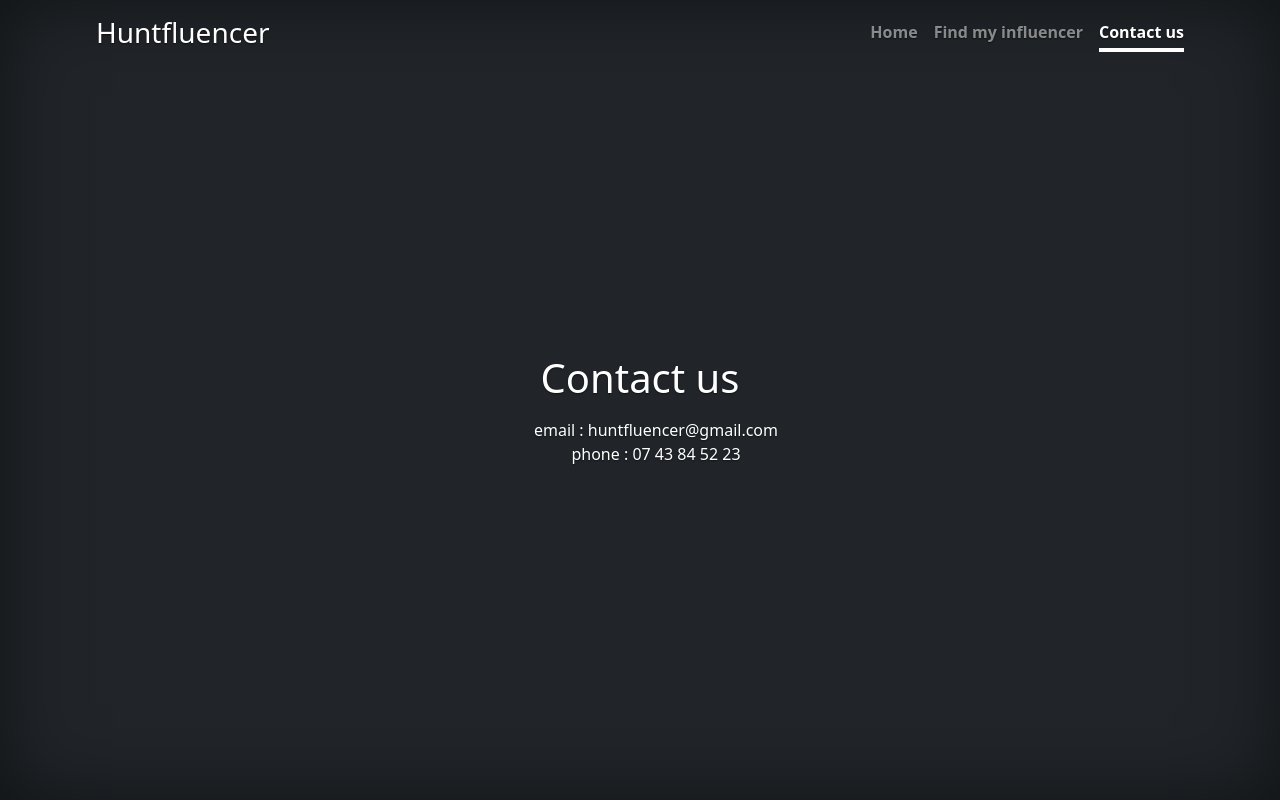
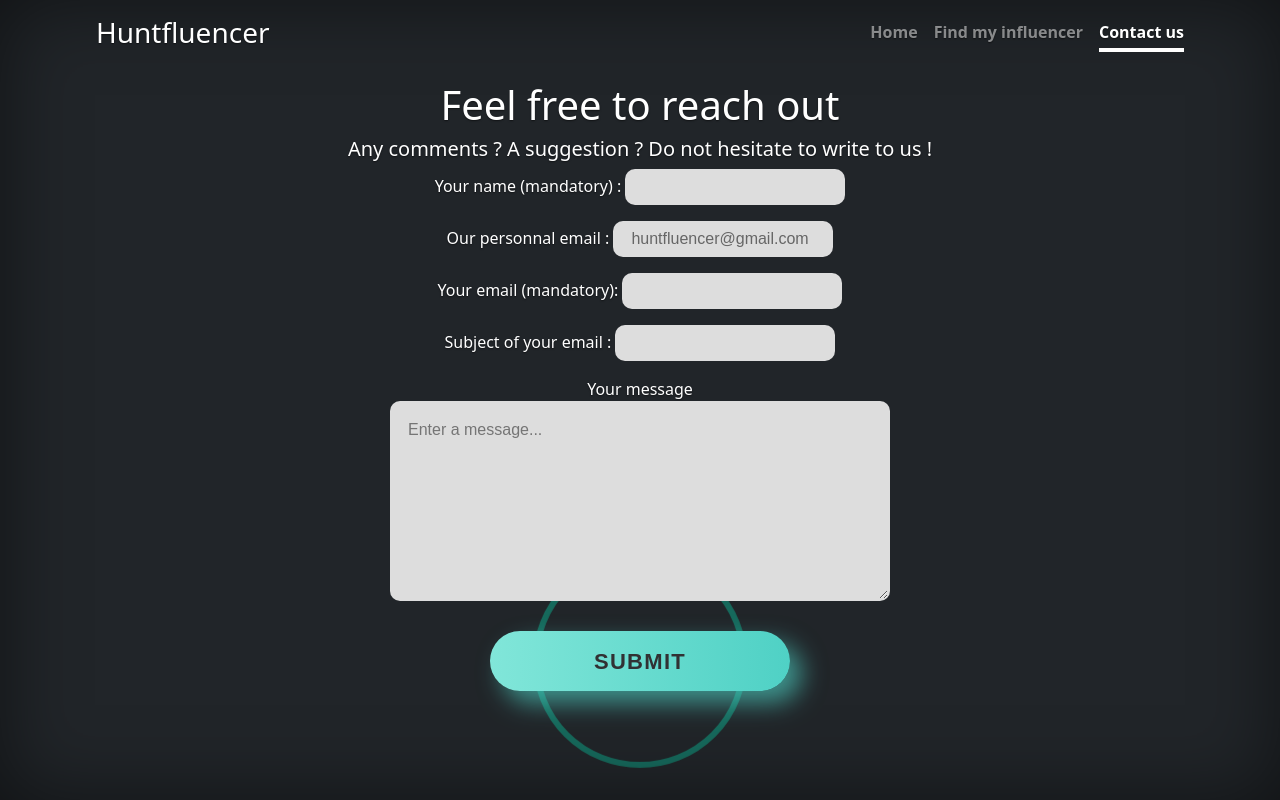
Before and after one commit to layiane/huntfluencer, a Django app: page /contact in a window 1280 px wide. Run offline with Django 4.2, Linux system fonts and the light colour scheme; some libraries are stand-ins or nearby versions.

Commit message:
add patches css

```diff
--- a/huntfluencer/polls/templates/contact.html
+++ b/huntfluencer/polls/templates/contact.html
@@ -1,5 +1,6 @@
 <!doctype html>
 <html lang="en" class="h-100">
+
 <head>
   <meta charset="utf-8">
   <meta name="viewport" content="width=device-width, initial-scale=1">
@@ -25,10 +26,67 @@
       user-select: none;
     }
 
+    .textarea {
+      background-color: #dddddd;
+      color: #666666;
+      padding: 1em;
+      border-radius: 10px;
+      border: 2px solid transparent;
+      outline: none;
+      font-family: "Heebo", sans-serif;
+      font-weight: 500;
+      font-size: 16px;
+      line-height: 1.4;
+      width: 500px;
+      height: 200px;
+      transition: all 0.2s;
+    }
+
+    .textarea:hover {
+      cursor: pointer;
+      background-color: #eeeeee;
+    }
+
+    .textarea:focus {
+      cursor: text;
+      color: #333333;
+      background-color: white;
+      border-color: #333333;
+    }
+
     @media (min-width: 768px) {
       .bd-placeholder-img-lg {
         font-size: 3.5rem;
       }
+    }
+
+
+    .input {
+      background-color: #dddddd;
+      color: #666666;
+      padding: 1em;
+      border-radius: 10px;
+      border: 2px solid transparent;
+      outline: none;
+      font-family: "Heebo", sans-serif;
+      font-weight: 500;
+      font-size: 16px;
+      line-height: 1.4;
+      height: 20px;
+      width: 220px;
+      transition: all 0.2s;
+    }
+
+    .input:hover {
+      cursor: pointer;
+      background-color: #eeeeee;
+    }
+
+    .input:focus {
+      cursor: text;
+      color: #333333;
+      background-color: white;
+      border-color: #333333;
     }
 
     .b-example-divider {
@@ -67,6 +125,89 @@
       white-space: nowrap;
       -webkit-overflow-scrolling: touch;
     }
+
+    .wrap {
+  height: 100%;
+  display: flex;
+  align-items: center;
+  justify-content: center;
+}
+
+.button {
+  min-width: 300px;
+  min-height: 60px;
+  font-family: 'Nunito', sans-serif;
+  font-size: 22px;
+  text-transform: uppercase;
+  letter-spacing: 1.3px;
+  font-weight: 700;
+  color: #313133;
+  background: #4FD1C5;
+background: linear-gradient(90deg, rgba(129,230,217,1) 0%, rgba(79,209,197,1) 100%);
+  border: none;
+  border-radius: 1000px;
+  box-shadow: 12px 12px 24px rgba(79,209,197,.64);
+  transition: all 0.3s ease-in-out 0s;
+  cursor: pointer;
+  outline: none;
+  position: relative;
+  padding: 10px;
+  }
+
+button::before {
+content: '';
+  border-radius: 1000px;
+  min-width: calc(300px + 12px);
+  min-height: calc(60px + 12px);
+  border: 6px solid #00FFCB;
+  box-shadow: 0 0 60px rgba(0,255,203,.64);
+  position: absolute;
+  top: 50%;
+  left: 50%;
+  transform: translate(-50%, -50%);
+  opacity: 0;
+  transition: all .3s ease-in-out 0s;
+}
+
+.button:hover, .button:focus {
+  color: #313133;
+  transform: translateY(-6px);
+}
+
+button:hover::before, button:focus::before {
+  opacity: 1;
+}
+
+button::after {
+  content: '';
+  width: 30px; height: 30px;
+  border-radius: 100%;
+  border: 6px solid #00FFCB;
+  position: absolute;
+  z-index: -1;
+  top: 50%;
+  left: 50%;
+  transform: translate(-50%, -50%);
+  animation: ring 1.5s infinite;
+}
+
+button:hover::after, button:focus::after {
+  animation: none;
+  display: none;
+}
+
+@keyframes ring {
+  0% {
+    width: 30px;
+    height: 30px;
+    opacity: 1;
+  }
+  100% {
+    width: 300px;
+    height: 300px;
+    opacity: 0;
+  }
+}
   </style>
 
 
@@ -74,14 +215,16 @@
   {% load static %}
   <link href="{% static 'cover.css'%}" rel="stylesheet">
 </head>
+
 <body class="d-flex h-100 text-center text-bg-dark">
 
   <div class="cover-container d-flex w-100 h-100 p-3 mx-auto flex-column">
     <header class="mb-auto">
       <div>
-      <h3 class="float-md-start mb-0" ><a href="{% url 'home' %} "style="color:#ffffff;text-decoration:none;">Huntfluencer</a></h3>
+        <h3 class="float-md-start mb-0"><a href="{% url 'home' %} "
+            style="color:#ffffff;text-decoration:none;">Huntfluencer</a></h3>
         <nav class="nav nav-masthead justify-content-center float-md-end">
-        <a class= "nav-link fw-bold py-1 px-0" href="{% url 'home' %}">Home</a>
+          <a class="nav-link fw-bold py-1 px-0" href="{% url 'home' %}">Home</a>
           <a class="nav-link fw-bold py-1 px-0" href="{% url 'trouver_mon_influenceur' %}">Find my influencer</a>
           <a class="nav-link fw-bold py-1 px-0 active" aria-current="page" href="#">Contact us</a>
         </nav>
@@ -89,21 +232,39 @@
     </header>
 
     <main class="px-3">
-    <h1>Contact us </h1>
-    <p class="lead"><ul>
-      <a>email : huntfluencer@gmail.com <br/></a>
-      <a>phone : 07 43 84 52 23</a>
-  </ul></p>
-    <p class="lead">
+      <h1>Feel free to reach out</h1>
+      <h5>Any comments ? A suggestion ? Do not hesitate to write to us !</h5>
 
+      <!-- <form action="mailto:info@w3docs.com" method="get" enctype="text/plain"> -->
+      <p>Your name (mandatory) : <input class="input" type="text" name="name" /></p>
+      <p>Our personnal email : <input class="input" type="text" name="email" value="huntfluencer@gmail.com"  /></p>
+      <p>Your email (mandatory): <input class="input" type="text" name="email" /></p>
+      <p>Subject of your email : <input class="input" type="text" name="email" /></p>
+      <p>
+        Your message
+        <br />
+        <textarea class="textarea" placeholder="Enter a message..."></textarea>
+        <br />
       </p>
+
+
+      <p>
+      <form class="mt-4">
+        <div class="wrap">
+          <button class="button">submit</button>
+        </div>
+      </form>
+      </p>
+      <!-- </form> -->
     </main>
 
     <footer class="mt-auto text-white-50">
+      <br></br>
     </footer>
   </div>
 
 
 
 </body>
+
 </html>
--- a/huntfluencer/polls/templates/results.html
+++ b/huntfluencer/polls/templates/results.html
@@ -133,9 +133,8 @@
                     <h3 class="float-md-start mb-0" ><a href="{% url 'home' %} "style="color:#ffffff;text-decoration:none;">Huntfluencer</a></h3>
                     <nav class="nav nav-masthead justify-content-center float-md-end">
                         <a class="nav-link fw-bold py-1 px-0" href="{% url 'home' %}">Home</a>
-                        <a class="nav-link fw-bold py-1 px-0 active" aria-current="page" href="#">Trouver mon
-                            influenceur</a>
-                        <a class="nav-link fw-bold py-1 px-0" href="{% url 'contact' %}">Nous contacter</a>
+                        <a class="nav-link fw-bold py-1 px-0 active" aria-current="page" href="#">Find my influencer</a>
+                        <a class="nav-link fw-bold py-1 px-0" href="{% url 'contact' %}">Contact us</a>
                     </nav>
             </div>
             </center>
--- a/huntfluencer/polls/views.py
+++ b/huntfluencer/polls/views.py
@@ -95,7 +95,7 @@
     if country == "united-states":
         country_name = "United States"
     elif country == "united-kingdom":
-        country_name = " United Kingdom"
+        country_name = "United Kingdom"
     else:
         country_name = country.title()
     print(country_name)
@@ -117,9 +117,9 @@
     r = requests.get(f"https://hypeauditor.com/top-instagram-{category}-{country}/?p=2")
     soup = BeautifulSoup(r.content)
     name = [tr.text for tr in soup.find_all(class_="contributor__name-content")]
-    followers = text_to_num([tr.text for tr in soup.find_all(class_="row-cell authentic")])
+    followers = text_to_num([int(tr.text) for tr in soup.find_all(class_="row-cell authentic")])
     country = [tr.text for tr in soup.find_all(class_="row-cell audience")]
-    like = text_to_num([tr.text for tr in soup.find_all(class_="row-cell engagement")])
+    like = text_to_num([int(tr.text) for tr in soup.find_all(class_="row-cell engagement")])
     dataset_2 = pd.DataFrame(
     {"name": name,
      "country": country,
@@ -136,9 +136,12 @@
     df = dataset[(dataset.followers>=n) & (dataset.followers<=j) & (dataset.country == country_name)]
     if df.empty:
         dataset['followers']
-        dataset['followers'] = (dataset.apply(lambda x: float(np.random.randint(n, j)), axis=1))
+        dataset['followers'] = (dataset.apply(lambda x: int(np.random.randint(n, j)), axis=1))
+        dataset['like_average'] = dataset['like_average'].apply(int)
         df = dataset[dataset.country == country_name]
     print(df[df['country'] == country_name])
+    df["followers"] = dataset['followers'].apply(int)
+    df["like_average"] = dataset['like_average'].apply(int)
     if df.shape[0]>5:
         df = df.sample(5).sort_values(by=['followers'])
     return df.sort_values(by=['followers'],ascending=False)
```
Also changed, not shown: huntfluencer/polls/templates/forms.html (+7 -5 lines), huntfluencer/polls/templates/trouver_mon_influenceur.html (+88 -3 lines), huntfluencer/polls/static/cover.css (line endings or trailing spaces). Lines whose indentation alone changed are shown as unchanged.
